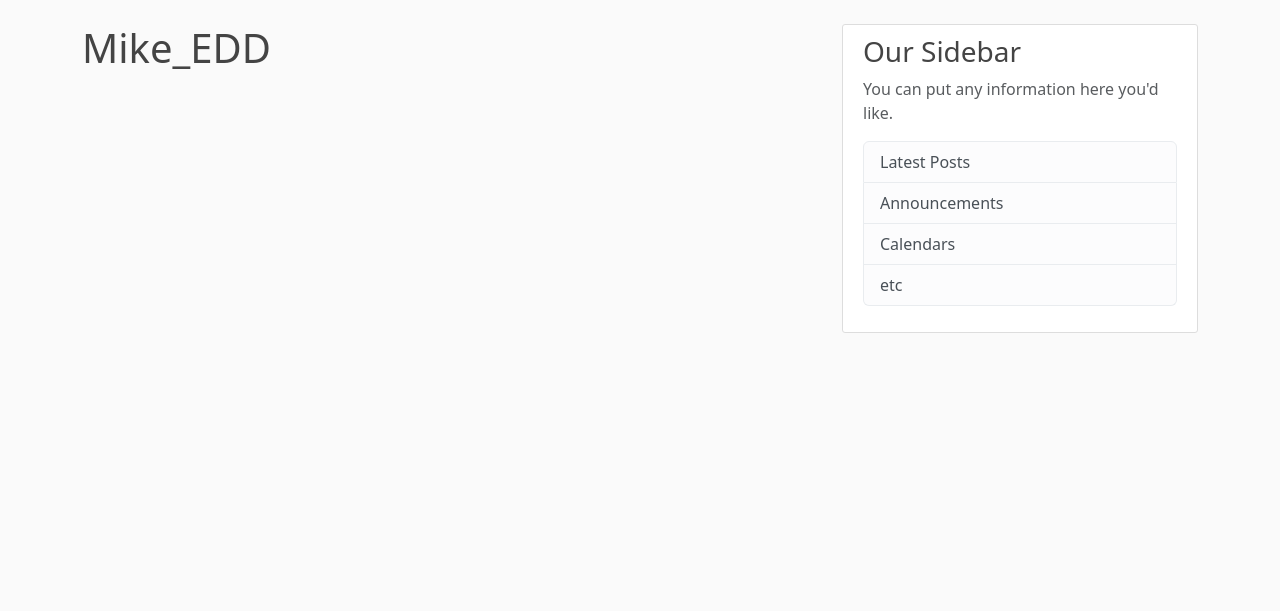
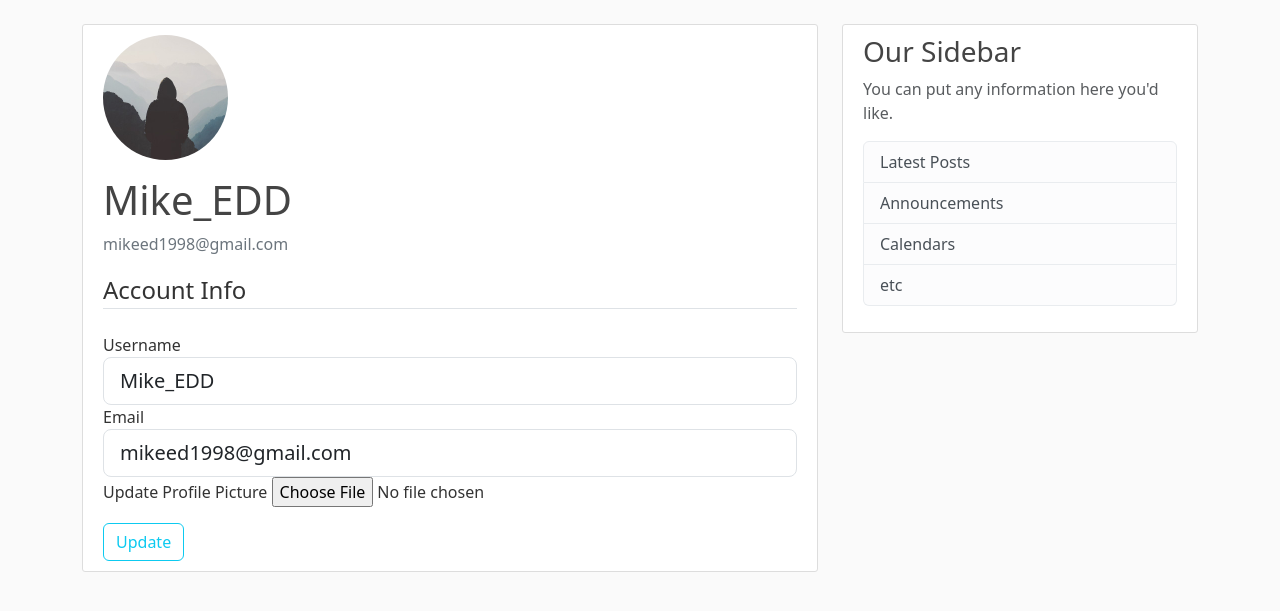
Before and after one commit to mikeed1998/FlaskCoreyGodCourse, a Flask app: page /account in a window 1280 px wide. Shown: the part 56-667 px from the top of the page. Run offline with Flask 3, Linux system fonts and the light colour scheme; a user stored in the database is signed in; some libraries are stand-ins or nearby versions.

Commit message:
del tutorial 8

```diff
--- a/flaskblog/forms.py
+++ b/flaskblog/forms.py
@@ -1,4 +1,6 @@
 from flask_wtf import FlaskForm
+from flask_wtf.file import FileField, FileAllowed
+from flask_login import current_user
 from wtforms import StringField, PasswordField, SubmitField, BooleanField
 from wtforms.validators import DataRequired, Length, Email, EqualTo, ValidationError
 from flaskblog.models import User
@@ -28,3 +30,24 @@ class LoginForm(FlaskForm):
     password = PasswordField('Password', validators=[DataRequired()])
     remember = BooleanField('Remember Me')
     submit = SubmitField('Login')
+
+
+
+
+class UpdateAccountForm(FlaskForm):
+    username = StringField('Username', validators=[DataRequired(), Length(min=2, max=20)])
+    email = StringField('Email', validators=[DataRequired(), Email()])
+    picture = FileField('Update Profile Picture', validators=[FileAllowed(['jpg', 'png'])])
+    submit = SubmitField('Update')
+
+    def validate_username(self, username):
+        if username.data != current_user.username:
+            user = User.query.filter_by(username=username.data).first()
+            if user:
+                raise ValidationError('That username is taken. Please choose a different one.')
+
+    def validate_email(self, email):
+        if email.data != current_user.email:
+            email = User.query.filter_by(email=email.data).first()
+            if email:
+                raise ValidationError('That email is taken. Please choose a different one.')
--- a/flaskblog/routes.py
+++ b/flaskblog/routes.py
@@ -1,7 +1,10 @@
+import os
+import secrets
+from PIL import Image
 from flask import render_template, url_for, flash, redirect, request
 from flaskblog import app, db, bcrypt
 from flaskblog.models import User, Post
-from flaskblog.forms import RegistrationForm, LoginForm
+from flaskblog.forms import RegistrationForm, LoginForm, UpdateAccountForm
 from flask_login import login_user, current_user, logout_user, login_required
 
 
@@ -76,7 +79,39 @@ def logout():
 
 
 
-@app.route('/account')
+def save_picture(form_picture):
+    random_hex = secrets.token_hex(8)
+    _, f_ext = os.path.splitext(form_picture.filename)
+    picture_fn = random_hex + f_ext
+    picture_path = os.path.join(app.root_path, 'static/profile_pics', picture_fn)
+
+    output_size = (125, 125)
+    i = Image.open(form_picture)
+    i.thumbnail(output_size)
+
+    if current_user.image_file != 'default.jpg':
+        os.remove(os.path.join(app.root_path, 'static/profile_pics', current_user.image_file))
+
+    i.save(picture_path)
+
+    return picture_fn
+
+
+@app.route('/account', methods=['GET', 'POST'])
 @login_required
 def account():
-    return render_template('account.html', title='Account')
+    form = UpdateAccountForm()
+    if form.validate_on_submit():
+        if form.picture.data:
+            picture_file = save_picture(form.picture.data)
+            current_user.image_file = picture_file
+        current_user.username = form.username.data
+        current_user.email = form.email.data
+        db.session.commit()
+        flash('Your account has been updated!', 'success')
+        return redirect(url_for('account'))
+    elif request.method == 'GET':
+        form.username.data = current_user.username
+        form.email.data = current_user.email
+    image_file = url_for('static', filename='profile_pics/' + current_user.image_file)
+    return render_template('account.html', title='Account', image_file=image_file, form=form)
--- a/flaskblog/templates/account.html
+++ b/flaskblog/templates/account.html
@@ -1,6 +1,67 @@
 {% extends 'layout.html' %}
 
 {% block content %}
-    <h1>{{ current_user.username }}</h1>
+    <div class="content-section">
+        <div class="media">
+            <img class="rounded-circle account-img" src="{{ image_file }}">
+            <div class="media-body">
+                <h2 class="account-heading">{{ current_user.username }}</h2>
+                <p class="text-secondary">{{ current_user.email }}</p>
+            </div>
+        </div>
 
+            <form action="" method="POST" enctype="multipart/form-data">
+                <!-- csrf token -->
+                {{ form.hidden_tag() }}
+                <fieldset class="form-group">
+                    <legend class="border-bottom mb-4">Account Info</legend>
+                    <div class="form-group">
+                        {{ form.username.label(class="form-control-label") }}
+                        {% if form.username.errors %}
+                            {{ form.username(class="form-control form-control-lg is-invalid") }}
+                            <div class="invalid-feedback">
+                                {% for error in form.username.errors %}
+                                    <span>
+                                        {{ error }}
+                                    </span>
+                                {% endfor %}
+                            </div>
+                        {% else %}
+                            {{ form.username(class="form-control form-control-lg") }}
+                        {% endif %}
+                    </div>
+                    <div class="form-group">
+                        {{ form.email.label(class="form-control-label") }}
+                        {% if form.email.errors %}
+                            {{ form.email(class="form-control form-control-lg is-invalid") }}
+                            <div class="invalid-feedback">
+                                {% for error in form.email.errors %}
+                                    <span>
+                                        {{ error }}
+                                    </span>
+                                {% endfor %}
+                            </div>
+                        {% else %}
+                            {{ form.email(class="form-control form-control-lg") }}
+                        {% endif %}
+                    </div>
+                    <div class="form-group">
+                        {{ form.picture.label }}
+                        {{ form.picture(class="form-control-file") }}
+                        {% if form.picture.errors %}
+                            {% for error in form.picture.errors %}
+                                <span class="text-danger">
+                                    {{ error }}
+                                </span>
+                                <br>
+                            {% endfor %}
+                        {% endif %}
+                    </div>
+                </fieldset>
+                <div class="form-group mt-3">
+                {{ form.submit(class="btn btn-outline-info") }}
+                </div>
+            </form>
+
+    </div>
 {% endblock content %}
```
Also changed, not shown: flaskblog/static/profile_pics/9852af446180d3fe.png (added), flaskblog/static/profile_pics/c3c1ba3aa8575e44.png (added), flaskblog/static/profile_pics/default.jpg (added), instance/site.db.
